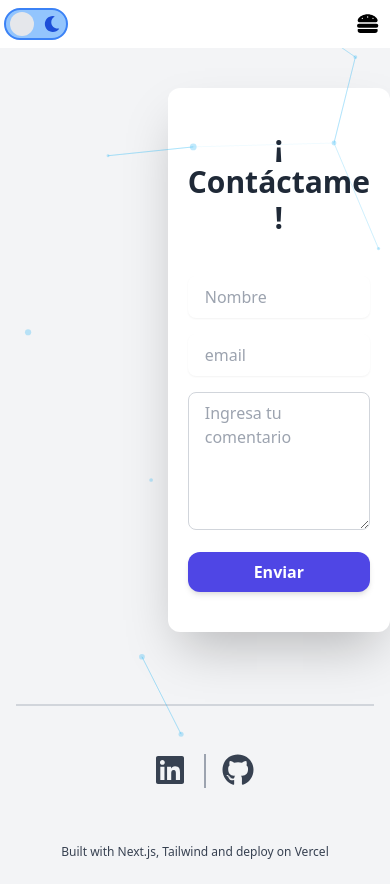
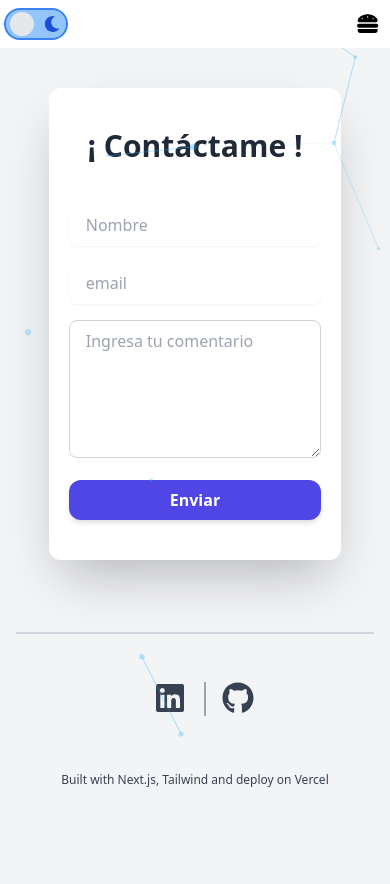
Before and after one commit to judmontoyaso/curriculum, a Next.js app: page /contact in a window 390 px wide. After the commit the page ends 844 px from the top, so only its background shows below. Built offline with nearby package versions, Linux system fonts and the light colour scheme.

Commit message:
corregir form contacto y estilo titulo proyecto

```diff
--- a/pages/contact.jsx
+++ b/pages/contact.jsx
@@ -63,9 +63,12 @@
     },
   });
   return (
+    <div>
+      <div>
+        <span className="text-center"></span>
+      </div>
       <div className="flex justify-center ">
         <Particle />
-      <div className="flex w-3/4 max-w-sm space-x-3 lg:w-full lg:max-w-max"></div>
 
         <form
           className="flex w-3/4 max-w-sm space-x-3 lg:w-full lg:max-w-max"
@@ -153,6 +156,7 @@
           </div>
         </form>
       </div>
+    </div>
   );
 };
 
--- a/pages/project.jsx
+++ b/pages/project.jsx
@@ -7,7 +7,7 @@
 const project = () => {
   return (
     <div className="text-center">
-      <h1 className="text-xl font-bold text-gray-900 lg:text-3xl dark:text-white">
+      <h1 className="text-xl font-bold text-gray-900 lg:text-3xl dark:text-white mt-10">
         Proyectos
       </h1>
       <div className="lg:mr-28 lg:ml-28 text-justify lg:mt-10 lg:mb-14 mt-10 mb-14 mr-10 ml-10">
```
Lines whose indentation alone changed are shown as unchanged.
